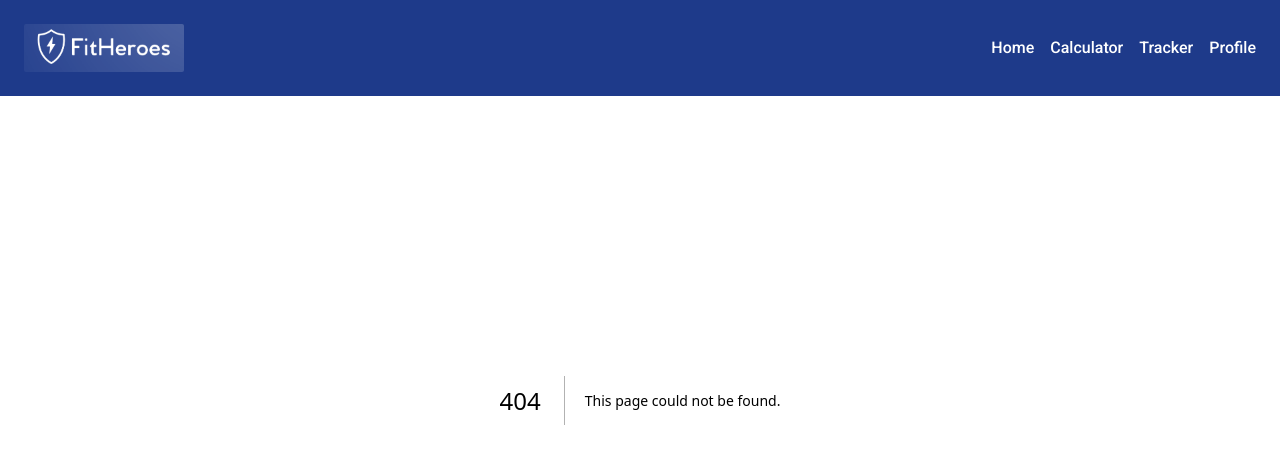
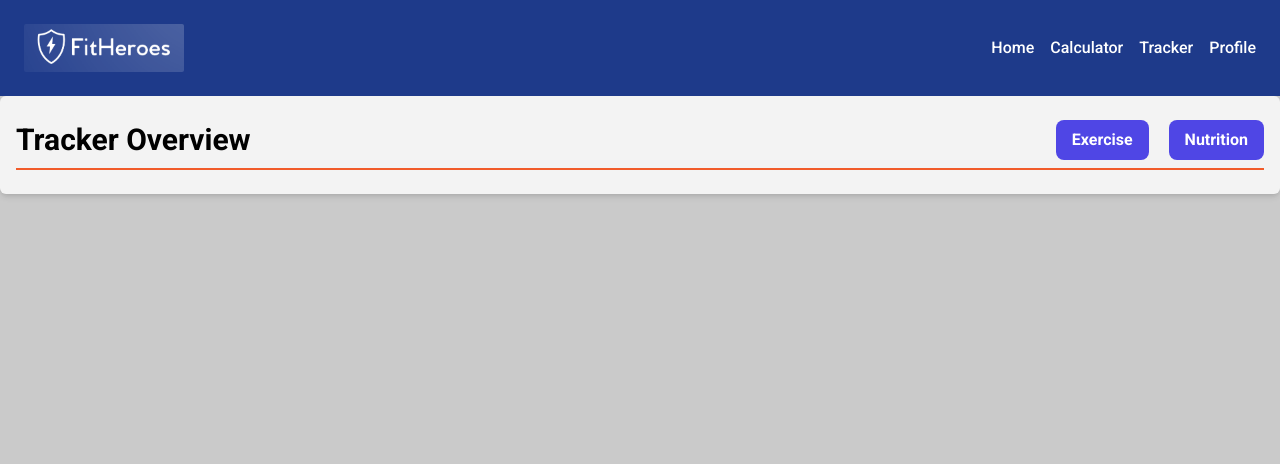
Before and after one commit to pn-code/fit-reservation, a Next.js app: page /tracker/overview in a window 1280 px wide. Before the commit this address had no page. Shown: the top 464 px of the page. Built offline with nearby package versions, Linux system fonts and the light colour scheme.

Commit message:
Implementing multiple pages for tracker

```diff
--- /dev/null
+++ b/app/dashboard/page.tsx
@@ -0,0 +1,13 @@
+import React from 'react'
+
+function DashboardPage() {
+  return (
+    <main className="h-[100vh-200px] w-full mt-32 mx-4">
+      <header>
+        <h1>Dashboard</h1>
+      </header>
+    </main>
+  )
+}
+
+export default DashboardPage;
--- a/app/login/page.tsx
+++ b/app/login/page.tsx
@@ -3,7 +3,7 @@ import { SignIn } from "@clerk/nextjs/app-beta";
 export default function LoginPage() {
 	return (
 		<main className="h-screen w-full flex justify-center items-center">
-			<SignIn signUpUrl="/sign-up" />
+			<SignIn signUpUrl="/register" />
 		</main>
 	);
 }
--- a/app/register/page.tsx
+++ b/app/register/page.tsx
@@ -3,7 +3,7 @@ import { SignUp } from "@clerk/nextjs/app-beta";
 export default function Page() {
 	return (
 		<main className="h-screen w-full flex justify-center items-center">
-			<SignUp signInUrl="/sign-in" />
+			<SignUp signInUrl="/login" />
 		</main>
 	);
 }
--- /dev/null
+++ b/app/tracker/exercise/page.tsx
@@ -0,0 +1,25 @@
+import React from "react";
+import TrackerHeader from "../../../components/TrackerHeader";
+
+function ExercisePage() {
+	return (
+		<main className="w-full h-full mt-24 bg-[#f3f3f3] px-4 py-6 rounded-md flex flex-col gap-4 shadow-md">
+			<TrackerHeader title="Exercise" />
+			<section className="bg-gray-100 text-black rounded-sm">
+				<form className="flex flex-col gap-4 md:flex-row bg-gray-100 py-2 md:items-center">
+					<label htmlFor="">Exercise</label>
+					<input type="text" />
+					<label htmlFor="">Weight</label>
+					<input className="w-16" type="text" />
+					<label htmlFor="">Reps</label>
+					<input className="w-16" type="text" />
+					<button className="bg-[#05204A] text-[#fafafa] px-4 py-2 rounded-md">
+						Add Item
+					</button>
+				</form>
+			</section>
+		</main>
+	);
+}
+
+export default ExercisePage;
--- /dev/null
+++ b/app/tracker/nutrition/page.tsx
@@ -0,0 +1,22 @@
+import React from "react";
+import TrackerHeader from "../../../components/TrackerHeader";
+
+function NutritionPage() {
+	return (
+		<main className="w-full h-full mt-24 bg-[#f3f3f3] px-4 py-6 rounded-md flex flex-col gap-4 shadow-md">
+			<TrackerHeader title="Nutrition" />
+
+			<form className="flex flex-col gap-4 md:flex-row bg-gray-100 py-2 md:items-center">
+				<label htmlFor="">Food</label>
+				<input type="text" />
+				<label htmlFor="">Calories</label>
+				<input type="text" />
+				<button className="bg-[#05204A] text-[#fafafa] px-4 py-2 rounded-md">
+					Add Item
+				</button>
+			</form>
+		</main>
+	);
+}
+
+export default NutritionPage;
--- /dev/null
+++ b/app/tracker/overview/page.tsx
@@ -0,0 +1,12 @@
+import React from "react";
+import TrackerHeader from "../../../components/TrackerHeader";
+
+const Tracker = () => {
+	return (
+		<main className="w-full h-full mt-24 bg-[#f3f3f3] px-4 py-6 rounded-md flex flex-col gap-4 shadow-md">
+			<TrackerHeader title={"Tracker Overview"} />
+		</main>
+	);
+};
+
+export default Tracker;
--- a/app/tracker/page.tsx
+++ /dev/null
@@ -1,55 +0,0 @@
-import React from "react";
-
-const Tracker = () => {
-	return (
-		<main>
-			<div className="mt-[6%] w-full bg-[#f3f3f3] px-4 py-6 rounded-md flex flex-col gap-4 shadow-md">
-				<header>
-					<h1 className="text-3xl font-bold border-b-2 border-b-[#F15B2A]">
-						Track Your Progress
-					</h1>
-				</header>
-
-				{/* Nutrition */}
-				<section className="bg-gray-100 text-black rounded-sm">
-					<header>
-						<h2 className="text-lg font-semibold underline mb-2 ">
-							Nutrition
-						</h2>
-						<form className="flex flex-col gap-4 md:flex-row bg-gray-100 py-2 md:items-center">
-							<label htmlFor="">Food</label>
-							<input type="text" />
-							<label htmlFor="">Calories</label>
-							<input type="text" />
-							<button className="bg-[#05204A] text-[#fafafa] px-4 py-2 rounded-md">
-								Add Item
-							</button>
-						</form>
-					</header>
-				</section>
-
-				{/* Exercise */}
-				<section className="bg-gray-100 text-black rounded-sm">
-					<header>
-						<h2 className="text-lg font-semibold underline mb-2 ">
-							Exercise
-						</h2>
-						<form className="flex flex-col gap-4 md:flex-row bg-gray-100 py-2 md:items-center">
-							<label htmlFor="">Exercise</label>
-							<input type="text" />
-							<label htmlFor="">Weight</label>
-							<input className="w-16" type="text" />
-							<label htmlFor="">Reps</label>
-							<input className="w-16" type="text" />
-							<button className="bg-[#05204A] text-[#fafafa] px-4 py-2 rounded-md">
-								Add Item
-							</button>
-						</form>
-					</header>
-				</section>
-			</div>
-		</main>
-	);
-};
-
-export default Tracker;
--- a/components/Navbar.tsx
+++ b/components/Navbar.tsx
@@ -22,7 +22,7 @@ const Navbar = () => {
                 >
                     Calculator
                 </Link>
-                <Link className="hover:underline font-medium" href="/tracker">
+                <Link className="hover:underline font-medium" href="/tracker/overview">
                     Tracker
                 </Link>
                 <Link className="hover:underline font-medium" href="/profile">
--- /dev/null
+++ b/components/TrackerHeader.tsx
@@ -0,0 +1,48 @@
+"use client";
+import React from "react";
+import Link from "next/link";
+
+interface TrackerHeaderProps {
+	title: String;
+}
+
+function TrackerHeader({ title }: TrackerHeaderProps) {
+	return (
+		<header className="flex justify-between font-bold pb-2 border-b-2 border-b-[#F15B2A] items-center">
+			<h1 className="text-3xl">{title}</h1>
+			<nav>
+				<ul className="flex gap-5 text-white">
+					<li
+						className={
+							title == "Tracker Overview"
+								? "hidden"
+								: "bg-slate-600 hover:bg-slate-700 rounded-lg text-white px-4 py-2 hover:underline"
+						}
+					>
+						<Link href="/tracker/overview">Overview</Link>
+					</li>
+					<li
+						className={
+							title == "Exercise"
+								? "hidden"
+								: "bg-indigo-600 hover:bg-indigo-700 rounded-lg text-white px-4 py-2 hover:underline"
+						}
+					>
+						<Link href="/tracker/exercise">Exercise</Link>
+					</li>
+					<li
+						className={
+							title == "Nutrition"
+								? "hidden"
+								: "bg-indigo-600 hover:bg-indigo-700 rounded-lg text-white px-4 py-2 hover:underline"
+						}
+					>
+						<Link href="/tracker/nutrition">Nutrition</Link>
+					</li>
+				</ul>
+			</nav>
+		</header>
+	);
+}
+
+export default TrackerHeader;
```
